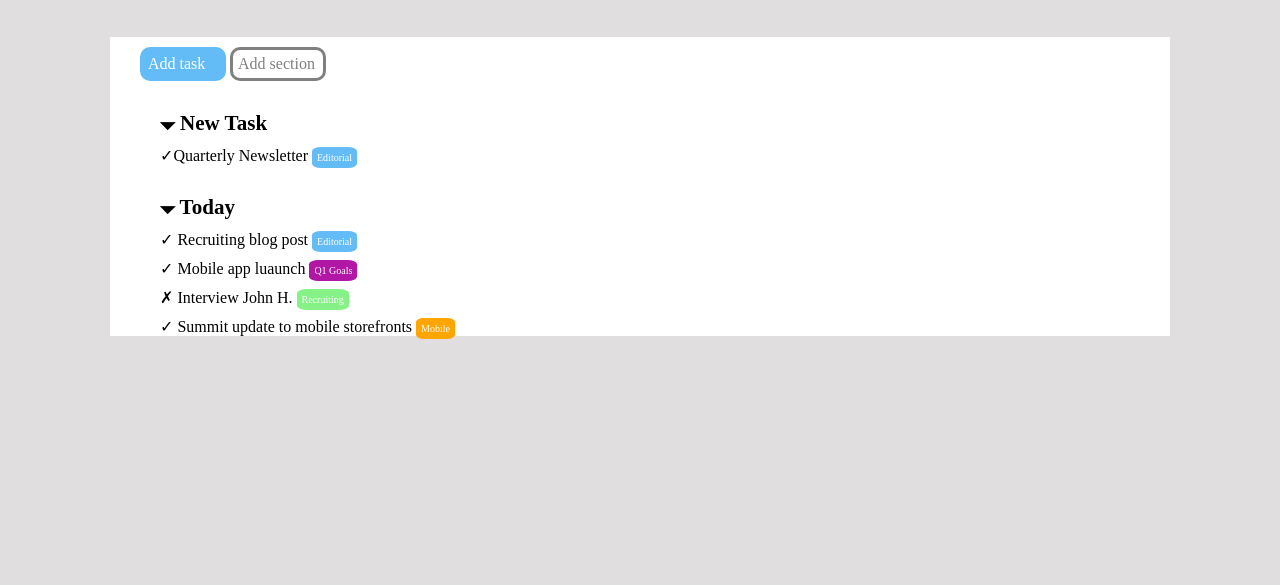
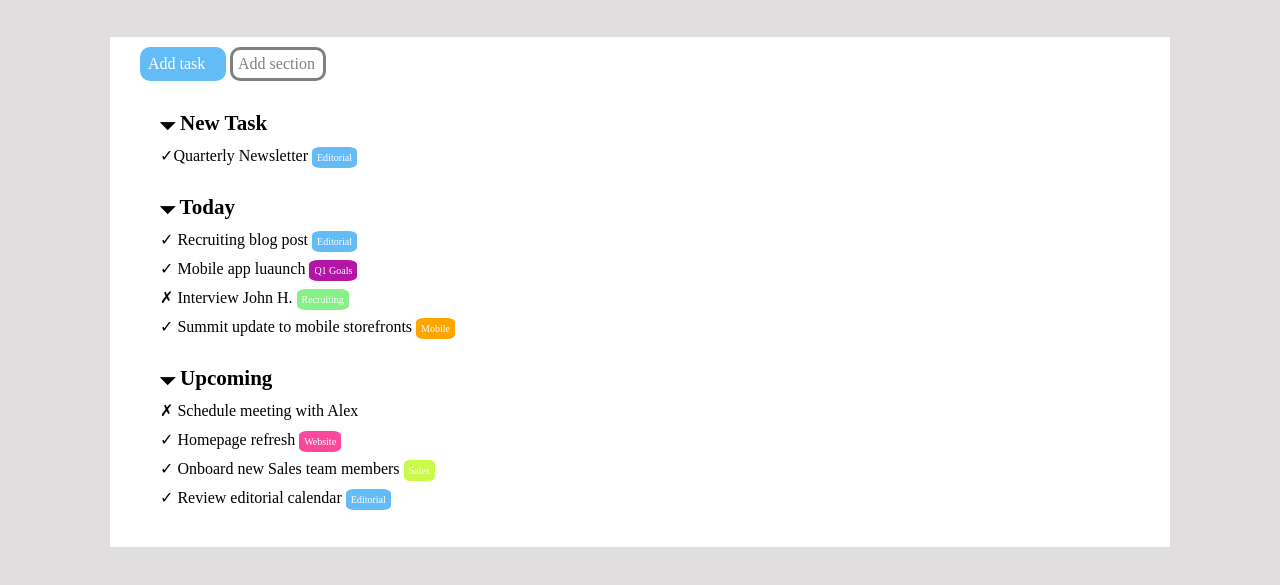
Before and after one commit to RossellaTaverni/html-css-toboolist, a plain HTML site: page index.html in a window 1280 px wide. Shown: the part 53-638 px from the top of the page. Drawn offline with Linux system fonts and the light colour scheme.

Commit message:
[UPD] third and last list creation update. Done.

```diff
--- a/css/style.css
+++ b/css/style.css
@@ -28,6 +28,7 @@ body{
 .content{
     margin:40px 70px;
     background-color: white;
+    padding-bottom: 40px;
 }
 
 .rettangolo{
@@ -110,3 +111,22 @@ body{
     box-sizing: content-box;
     border-radius: 20%;
 }
+
+/*terza lista*/
+.rosa{
+    font-size: x-small;
+    background-color: rgb(250, 73, 156);
+    color: white;
+    padding: 5px;
+    box-sizing: content-box;
+    border-radius: 20%;
+}
+
+.giallo{
+    font-size: x-small;
+    background-color: rgb(203, 250, 73);
+    color: white;
+    padding: 5px;
+    box-sizing: content-box;
+    border-radius: 20%;
+}
--- a/index.html
+++ b/index.html
@@ -34,13 +34,18 @@
                 <li class="text">&#x2713 Summit update to mobile storefronts <span class="arancione">Mobile</span></li>
               </ul>
 
+              <ul>
+                <li class="grassetto"><h3>&#x1F783 Upcoming</h3></li>
+                <li class="text">&#x2717 Schedule meeting with Alex</li>
+                <li class="text">&#x2713 Homepage refresh <span class="rosa">Website</span></li>
+                <li class="text">&#x2713 Onboard new Sales team members <span class="giallo">Sales</span></li>
+                <li class="text ">&#x2713 Review editorial calendar <span class="blu">Editorial</span></li>
+              </ul>
 
 
             </div>
         </div>
     </main>
 
-    <main></main>
-
 </body>
 </html>
```
